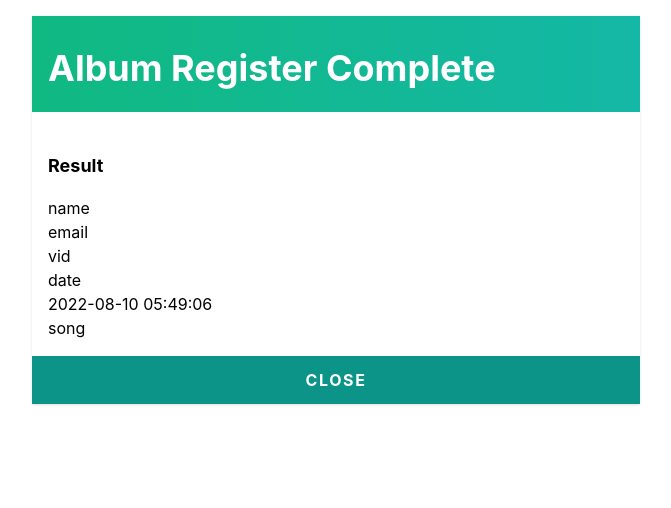
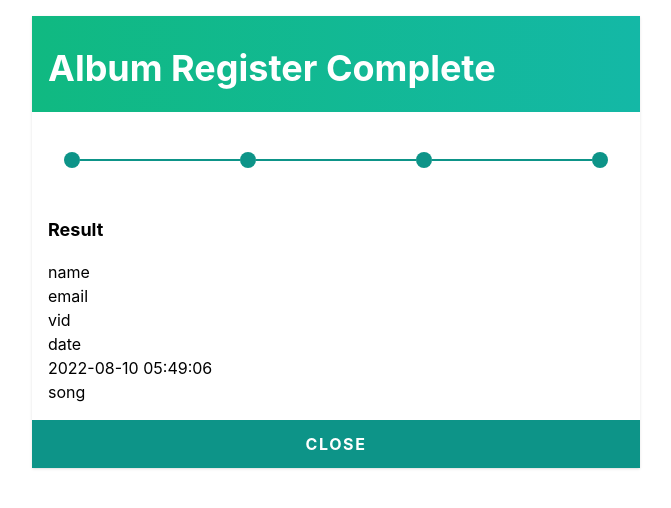
Before and after one commit to inqbs/next-multistep-form-test, a Next.js app: page /multi-form/done in a window 1280 px wide. Shown: the top 508 px of the page, without its empty margins (304-975 px from the left). Built offline with nearby package versions, Linux system fonts and the light colour scheme; a web font is replaced by a local one.

Commit message:
add stepper

```diff
--- /dev/null
+++ b/components/Stepper.tsx
@@ -0,0 +1,39 @@
+import { FC } from 'react'
+
+type StepState = 'done' | 'now' | 'will'
+
+type Props = {
+  current: number
+  steps: number
+
+}
+
+const Stepper: FC<Props> = ({ current, steps }) => {
+  const getStepState: (idx: number) => StepState = (idx) => {
+    switch (true) {
+      case idx + 1 < current:
+        return 'done'
+      case idx + 1 === current:
+        return 'now'
+      default:
+        return 'will'
+    }
+  }
+
+  return (
+    <div className="flex items-center">
+      {
+        Array(steps).fill(undefined).map((_, idx) => (
+          <>
+            {idx > 0 && <div className={`flex-auto border-t-2 transition duration-500 ease-in-out ${getStepState(idx) === 'will' ? 'border-gray-100' : 'border-teal-600'}`} />}
+            <div key={`step-${idx}`} className={`flex items-center relative ${getStepState(idx) === 'will' ? 'text-teal-600' : 'text-white'}`}>
+              <div className={`rounded-full transition duration-500 ease-in-out w-4 h-4 ${getStepState(idx) === 'will' ? 'bg-gray-200' : 'bg-teal-600'}`} />
+            </div>
+          </>
+        ))
+      }
+    </div>
+  )
+}
+
+export default Stepper
--- a/pages/multi-form/done.tsx
+++ b/pages/multi-form/done.tsx
@@ -3,6 +3,7 @@ import { NextPage } from 'next'
 import { useRouter } from 'next/router'
 import { useForm } from 'react-hook-form'
 import FormHeader from '../../components/FormHeader'
+import Stepper from '../../components/Stepper'
 import { Form } from '../../types/FormType'
 
 const MultiFormIndex: NextPage = () => {
@@ -22,6 +23,10 @@ const MultiFormIndex: NextPage = () => {
           backgroundColor={['from-emerald-500', 'to-teal-500']}
           title='Album Register Complete'
         />
+
+        <div className="m-4 p-4">
+          <Stepper current={4} steps={4} />
+        </div>
 
         <section className='block w-full p-4'>
           <h2 className='text-lg font-bold mb-4'>Result</h2>
--- a/pages/multi-form/index.tsx
+++ b/pages/multi-form/index.tsx
@@ -14,7 +14,7 @@ const MultiFormIndex: NextPage = () => {
           title='Album Registeration Form'
         />
 
-        <section className='block w-full p-4 '>
+        <section className='block w-full p-4'>
           <h2 className='text-lg font-bold mb-4'>Notice</h2>
           <div className='bg-gray-100 text-gray-700 p-4'>
             <p className='text-justify mb-3'>
--- a/pages/multi-form/step-1.tsx
+++ b/pages/multi-form/step-1.tsx
@@ -2,6 +2,7 @@ import { NextPage } from 'next'
 import { useRouter } from 'next/router'
 import { useForm } from 'react-hook-form'
 import FormHeader from '../../components/FormHeader'
+import Stepper from '../../components/Stepper'
 import UnderlineInput from '../../components/UnderlineInput'
 import { Form } from '../../types/FormType'
 
@@ -21,6 +22,10 @@ const MultiFormFirst: NextPage = () => {
           backgroundColor={['from-emerald-500', 'to-teal-500']}
           title='Album Registeration Form'
         />
+
+        <div className="m-4 p-4">
+          <Stepper current={1} steps={4} />
+        </div>
 
         <fieldset className='block w-full mb-4 p-4'>
           <legend className='text-lg font-bold'>Name</legend>
--- a/pages/multi-form/step-2.tsx
+++ b/pages/multi-form/step-2.tsx
@@ -7,6 +7,7 @@ import UnderlineInput from '../../components/UnderlineInput'
 import 'react-datepicker/dist/react-datepicker.css'
 import { Form } from '../../types/FormType'
 import FormHeader from '../../components/FormHeader'
+import Stepper from '../../components/Stepper'
 
 const MultiFormSecond: NextPage = () => {
   const router = useRouter()
@@ -24,6 +25,10 @@ const MultiFormSecond: NextPage = () => {
           backgroundColor={['from-emerald-500', 'to-teal-500']}
           title='Album Registeration Form'
         />
+
+        <div className="m-4 p-4">
+          <Stepper current={2} steps={4} />
+        </div>
 
         <fieldset className='block w-full mb-4 p-4'>
           <legend className='text-lg font-bold'>MV Video</legend>
--- a/pages/multi-form/step-3.tsx
+++ b/pages/multi-form/step-3.tsx
@@ -8,6 +8,7 @@ import 'react-datepicker/dist/react-datepicker.css'
 import { useState } from 'react'
 import { Form } from '../../types/FormType'
 import FormHeader from '../../components/FormHeader'
+import Stepper from '../../components/Stepper'
 
 const MultiFormThird: NextPage = () => {
   const router = useRouter()
@@ -34,6 +35,10 @@ const MultiFormThird: NextPage = () => {
           backgroundColor={['from-emerald-500', 'to-teal-500']}
           title='Album Registeration Form'
         />
+
+        <div className="m-4 p-4">
+          <Stepper current={3} steps={4} />
+        </div>
 
          <fieldset className='block w-full mb-4 p-4'>
           <legend className="flex justify-between w-full">
```
